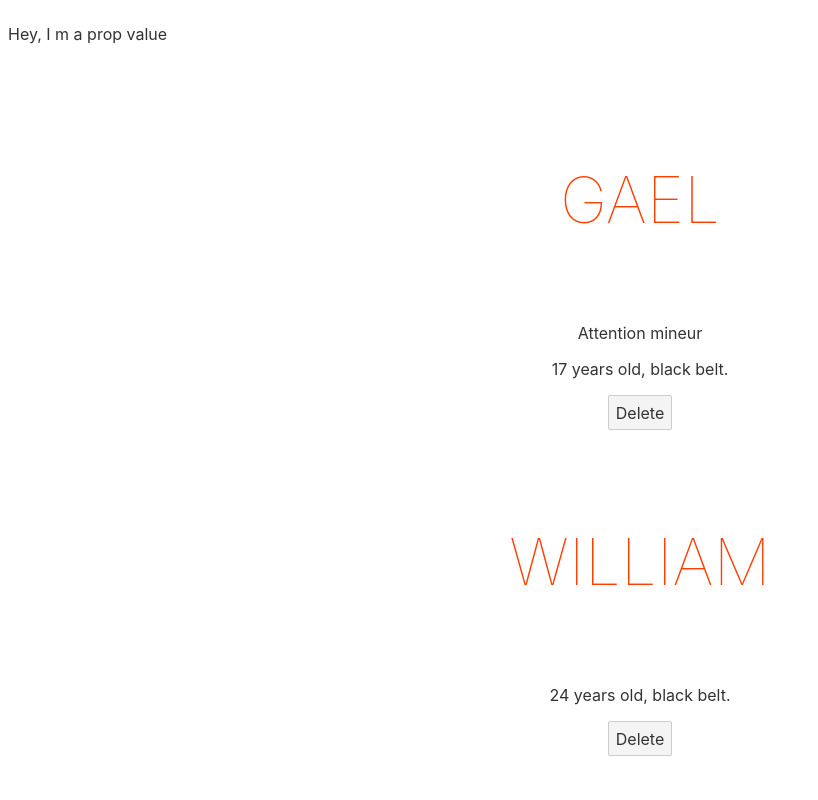
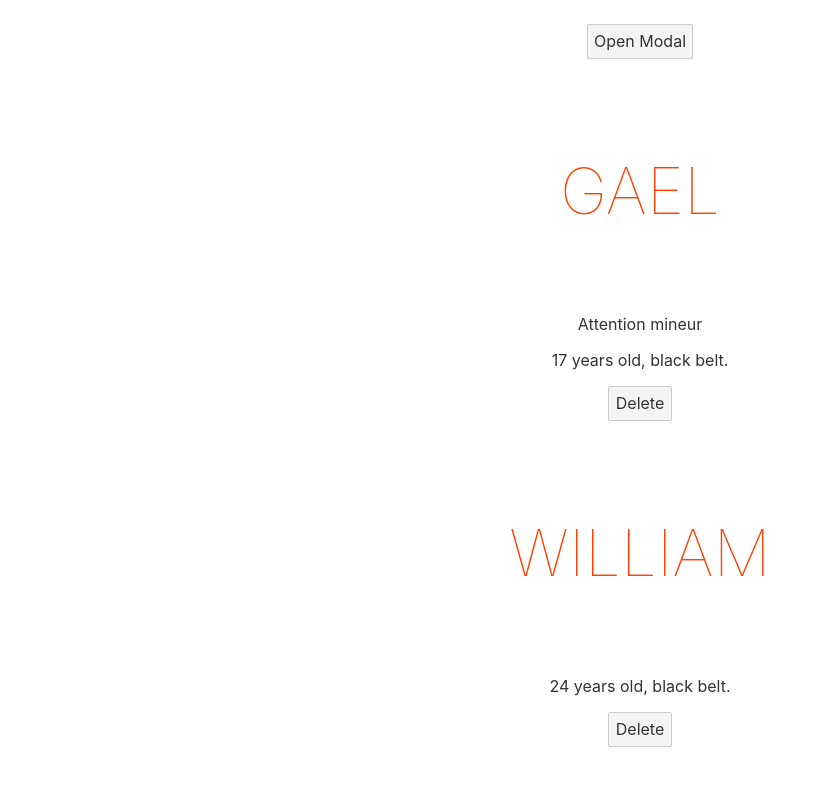
Before and after one commit to saucisses-a-roulettes/pocs-front, a Svelte app: page / in a window 1280 px wide. Shown: the top 800 px of the page, without its empty margins (0-818 px from the left). Built offline with nearby package versions, Linux system fonts and the light colour scheme.

Commit message:
add event fowarding and modifier tuto part

```diff
--- a/src/App.svelte
+++ b/src/App.svelte
@@ -1,6 +1,7 @@
 <script>
 	// Import component to use it in the root component
 	import Modal from './Modal.svelte';
+	let showModal = false;
 	let people = [
 		{name: 'Gael', beltcolour: 'black', age: 17, id: 1},
 		{name: 'William', beltcolour: 'black', age: 24, id: 2},
@@ -11,6 +12,9 @@
 const handleClick = (e,id) => {
 	people = people.filter((person) => person.id != id)
 	console.log(e);
+}
+const toggleModal =() =>{
+	showModal= !showModal
 }
 //   let firstName = 'Julien';
 //   let lastName = 'Grob';
@@ -33,12 +37,13 @@ const handleClick = (e,id) => {
 // 	beltColour = e.target.value ;
 //   };
 </script>
-<!-- Import the content of the Modal component -->
-<Modal message = "Hey, I m a prop value"/>
+<!-- Import the content of the Modal component and set a props of the component -->
+<Modal message = "Hey, I m a prop value" {showModal}/>
 {#if num > 5}
 	<p>Greater than 20</p>
 {/if}
 <main>
+	<button on:click={()=> toggleModal()}>Open Modal</button>
 	{#each people as person (person.name)}
 
 	<div>
--- a/src/Modal.svelte
+++ b/src/Modal.svelte
@@ -1,13 +1,13 @@
 <script>
-    let showModal = true;
+    export let showModal = false;
     export let message = "default";
 </script>
 {#if showModal}
-<div class="backdrop">
-    <div class="modal">
-        <p>{message}</p>
+    <div class="backdrop" >
+        <div class="modal">
+            <p>{message}</p>
+        </div>
     </div>
-</div>
 {/if}
 
 <style>
```
